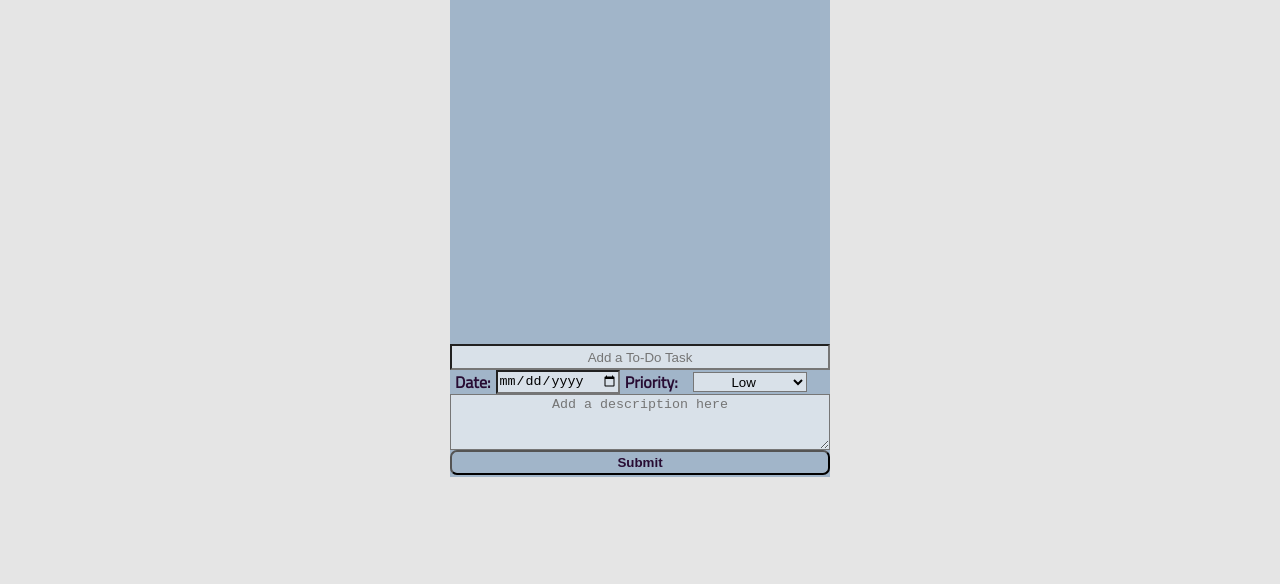
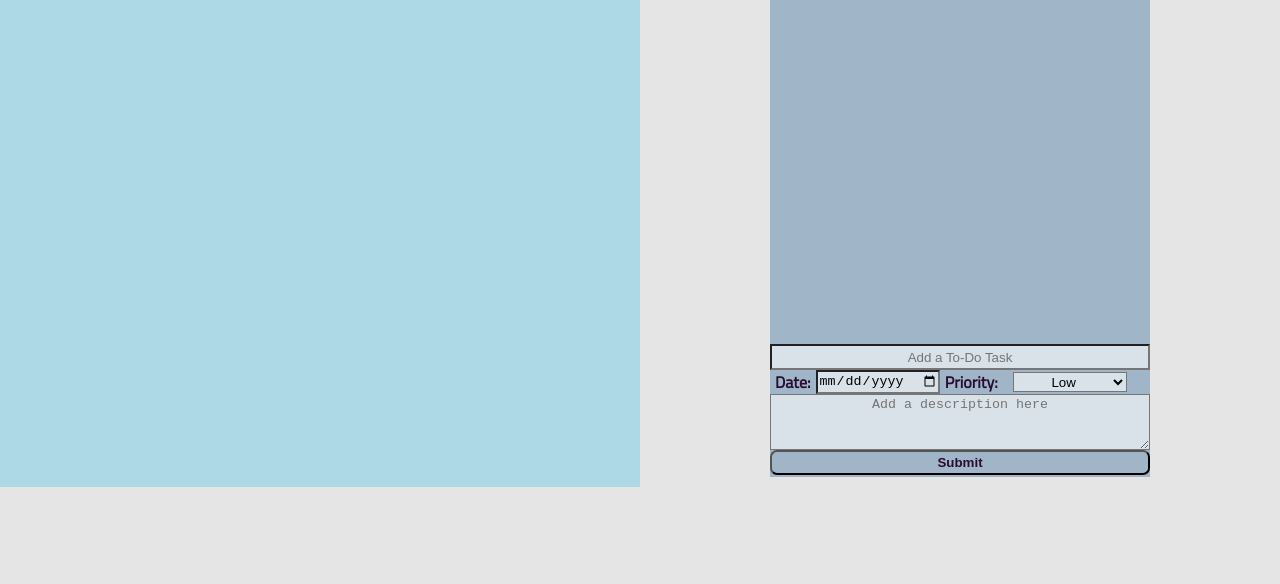
Before and after one commit to andynarf/todolist, a website built with webpack: page dist/index.html in a window 1280 px wide. Shown: the part 216-800 px from the top of the page. Built offline with Linux system fonts and the light colour scheme.

Commit message:
starting the big container that contains the to-do tasks and the project lists on the app, styling added to start

```diff
--- a/src/css/style.css
+++ b/src/css/style.css
@@ -10,6 +10,12 @@ body {
   padding: 10px;
   width: 380px;
   margin: 0 auto;
+}
+
+.bigContainer {
+  width: 100%;
+  display: flex;
+  flex-wrap: wrap;
 }
 
 /* ------------ header ------------ */
@@ -49,6 +55,18 @@ body {
   font-size: 25px;
   font-family: "Titillium Web", sans-serif;
 }
+
+/* ------------ projectList ------------ */
+
+.projectList {
+  width: 50%;
+  background-color: lightblue;
+}
+
+#skeletonid {
+  width: 50%;
+}
+
 
 /* ------------ content ------------ */
 .content {
--- a/src/index.js
+++ b/src/index.js
@@ -10,6 +10,10 @@ const date = document.getElementById('start');
 const priority = document.getElementById('priority');
 const description = document.getElementById('description');
 const submit = document.getElementById('submit');
+
+const projectsList = document.getElementById('projectsList');
+const listInput = document.getElementById('listInput');
+const submitProject = document.getElementById('submitproject');
 
 const CHECK = 'fa-check-circle';
 const UNCHECK = 'fa-circle-thin';
```
Also changed, not shown: dist/index.html, dist/main.js.
